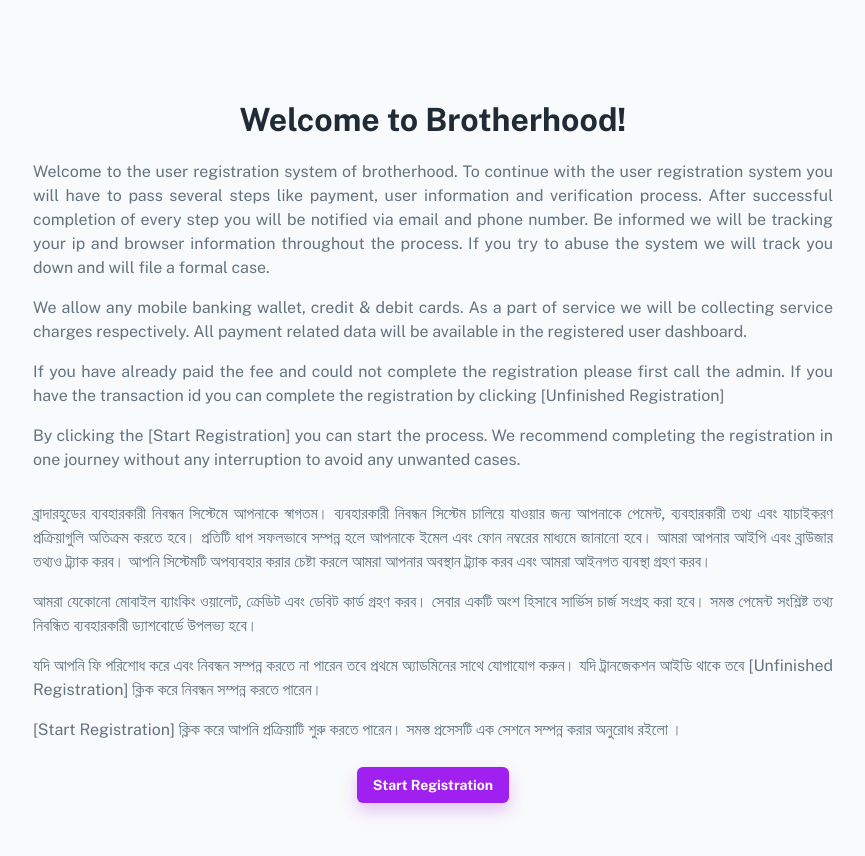
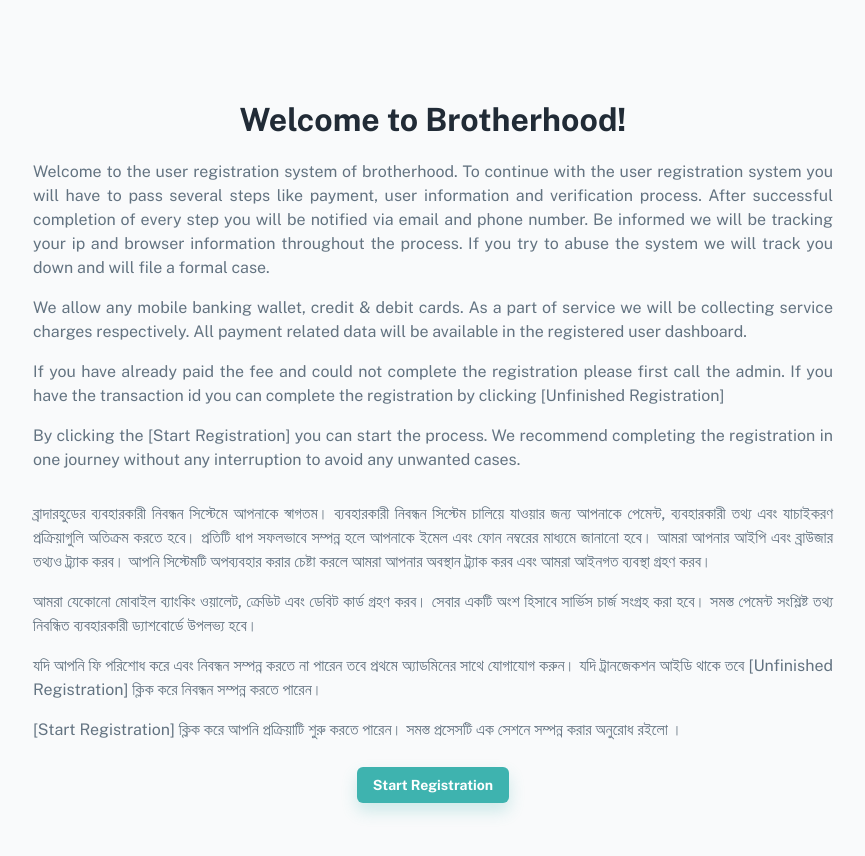
Before and after one commit to nazm0l/brotherhood, a React (Create React App) app: page /landing in a window 1280 px wide. Shown: the top 856 px of the page, without its empty margins (207-1072 px from the left). Built offline with nearby package versions, Linux system fonts and the light colour scheme; a web font is replaced by a local one.

Commit message:
Appbar corrected

```diff
--- a/src/components/appbar/AppBar.js
+++ b/src/components/appbar/AppBar.js
@@ -14,6 +14,7 @@ import MenuIcon from '@mui/icons-material/Menu';
 import Toolbar from '@mui/material/Toolbar';
 import Typography from '@mui/material/Typography';
 import Button from '@mui/material/Button';
+import Logo from './blogo.png';
 
 const drawerWidth = 240;
 const navItems = ['Home', 'About', 'Contact', 'Login'];
@@ -29,7 +30,7 @@ function DrawerAppBar(props) {
   const drawer = (
     <Box onClick={handleDrawerToggle} sx={{ textAlign: 'center' }}>
       <Typography variant="h6" sx={{ my: 2 }}>
-        Brotherhood ERP
+        <img src={Logo} width="80px" alt="logo" />
       </Typography>
       <Divider />
       <List>
@@ -60,9 +61,9 @@ function DrawerAppBar(props) {
           >
             <MenuIcon />
           </IconButton>
-          <Typography variant="h6" component="div" sx={{ flexGrow: 1, display: { xs: 'none', sm: 'block' } }}>
-            Brotherhood ERP
-          </Typography>
+          <Box sx={{ flexGrow: 1, display: { xs: 'none', sm: 'block' }, marginLeft: '40px' }}>
+            <img src={Logo} width="100px" alt="logo" />
+          </Box>
           <Box sx={{ display: { xs: 'none', sm: 'block' } }}>
             {navItems.map((item) => (
               <Button key={item} sx={{ color: '#fff' }}>
--- a/src/theme/palette.js
+++ b/src/theme/palette.js
@@ -19,7 +19,7 @@ const GREY = {
 const PRIMARY = {
   lighter: '#D1E9FC',
   light: '#76B0F1',
-  main: '#A020F0',
+  main: '#3eb3af',
   dark: '#40128B',
   darker: '#061B64',
   contrastText: '#fff',
```
Also changed, not shown: src/components/appbar/a.png (added), src/components/appbar/blogo.png (added).
